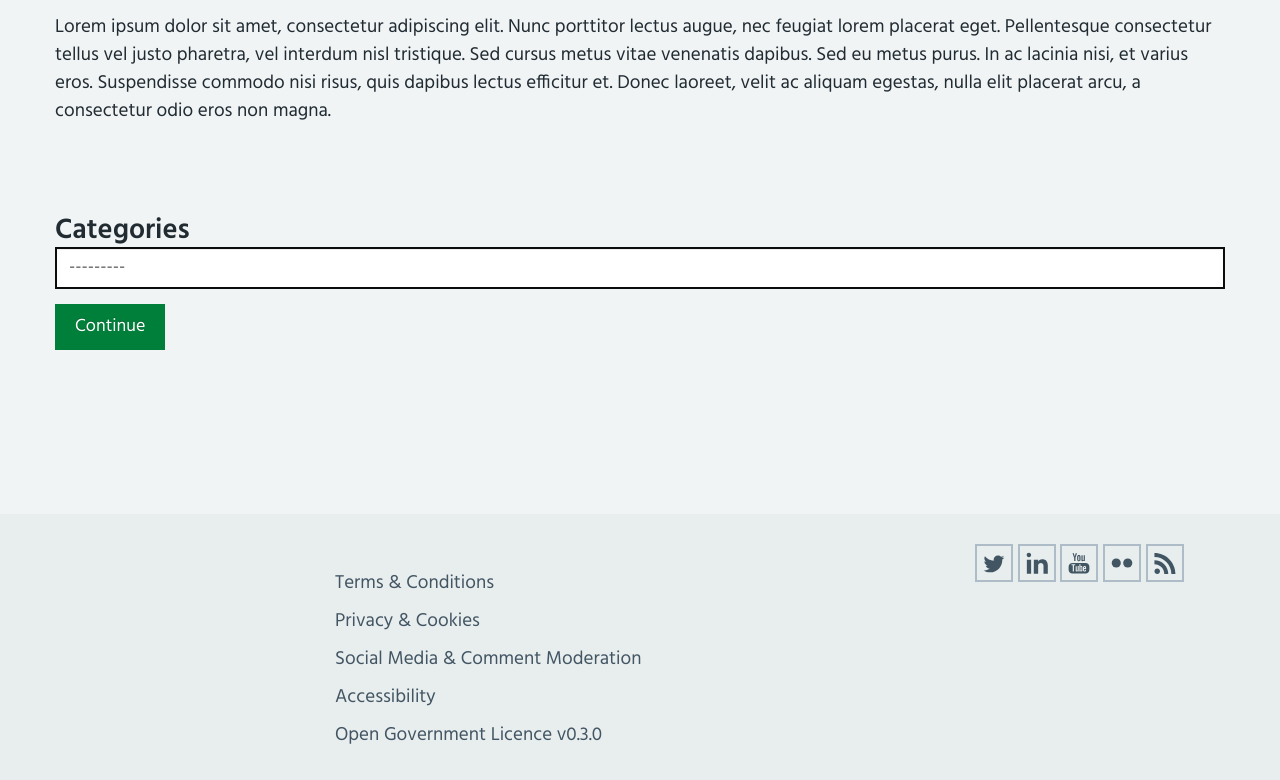
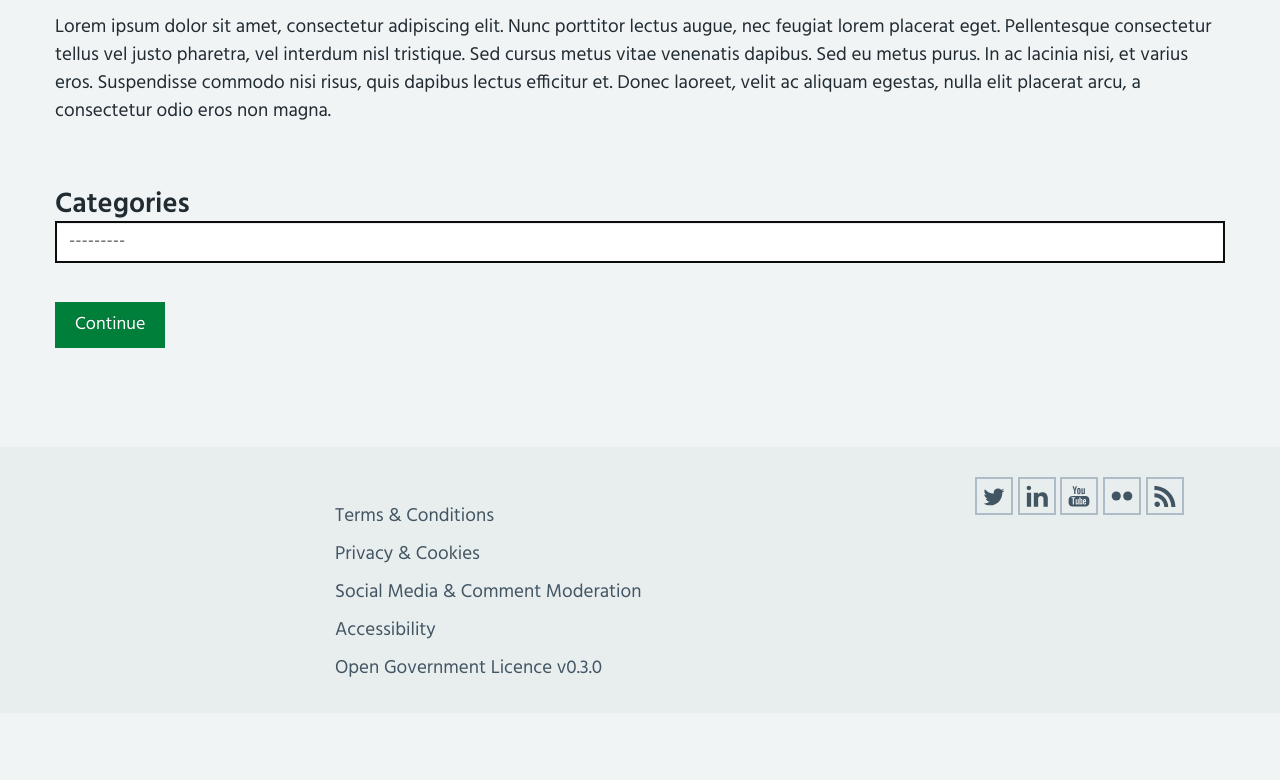
Before and after one commit to nhsengland/phmi, a Django app: page /data-access-wizard/ in a window 1280 px wide. Shown: the part 379-1159 px from the top of the page. After the commit the page ends 1056 px from the top, so only its background shows below. Run offline with Django 3.2, Linux system fonts and the light colour scheme; data comes from the database, SQL or seed files in the repository; some libraries are stand-ins or nearby versions.

Commit message:
restyle wizard forms to not push input so far down from explainer

```diff
--- a/data_access/templates/data_access/activities.html
+++ b/data_access/templates/data_access/activities.html
@@ -14,11 +14,11 @@
       placerat arcu, a consectetur odio eros non magna.
   </p>
 
-  <div class="content-offset content-offset-below-80">
+  <div class="content-offset-24">
     <form method="POST" class="form">
         {% csrf_token %}
 
-      <div class="row" style="margin-top:20px">
+      <div class="row">
         <div class="col-md-12">
           <div class="form-group">
             <h2 class="nhsuk-heading-l">{{ form.activities.label }}</h2>
@@ -27,7 +27,7 @@
         </div>
       </div>
 
-      <div class="form-group">
+      <div class="form-group content-offset-24">
         <button type="submit" class="btn btn-success">Continue</button>
       </div>
 
--- a/data_access/templates/data_access/categories.html
+++ b/data_access/templates/data_access/categories.html
@@ -14,11 +14,11 @@
       placerat arcu, a consectetur odio eros non magna.
   </p>
 
-  <div class="content-offset content-offset-below-80">
+  <div class="content-offset-24">
     <form method="POST" class="form">
       {% csrf_token %}
 
-      <div class="row" style="margin-top:20px">
+      <div class="row">
         <div class="col-md-12">
           <div class="form-group">
             <h2 class="nhsuk-heading-l">{{ form.categories.label }}</h2>
@@ -27,7 +27,7 @@
         </div>
       </div>
 
-      <div class="form-group">
+      <div class="form-group content-offset-24">
         <button type="submit" class="btn btn-success">Continue</button>
       </div>
 
--- a/data_access/templates/data_access/org_types.html
+++ b/data_access/templates/data_access/org_types.html
@@ -14,11 +14,11 @@
       placerat arcu, a consectetur odio eros non magna.
   </p>
 
-  <div class="content-offset content-offset-below-80">
+  <div class="content-offset-24">
     <form method="POST" class="form">
         {% csrf_token %}
 
-      <div class="row" style="margin-top:20px">
+      <div class="row">
 
         <div class="col-md-12">
           <div class="form-group">
@@ -45,7 +45,7 @@
         </div>
       </div>
 
-      <div class="form-group">
+      <div class="form-group content-offset-24">
         <button type="submit" class="btn btn-success">Continue</button>
       </div>
 
--- a/data_access/templates/data_access/services.html
+++ b/data_access/templates/data_access/services.html
@@ -14,11 +14,11 @@
       placerat arcu, a consectetur odio eros non magna.
   </p>
 
-  <div class="content-offset content-offset-below-80">
+  <div class="content-offset-24">
     <form method="POST" class="form">
         {% csrf_token %}
 
-      <div class="row" style="margin-top:20px">
+      <div class="row">
 
         <div class="col-md-12">
           <div class="form-group">
@@ -45,7 +45,7 @@
         </div>
       </div>
 
-      <div class="form-group">
+      <div class="form-group content-offset-24">
         <button type="submit" class="btn btn-success">Continue</button>
       </div>
 
```
